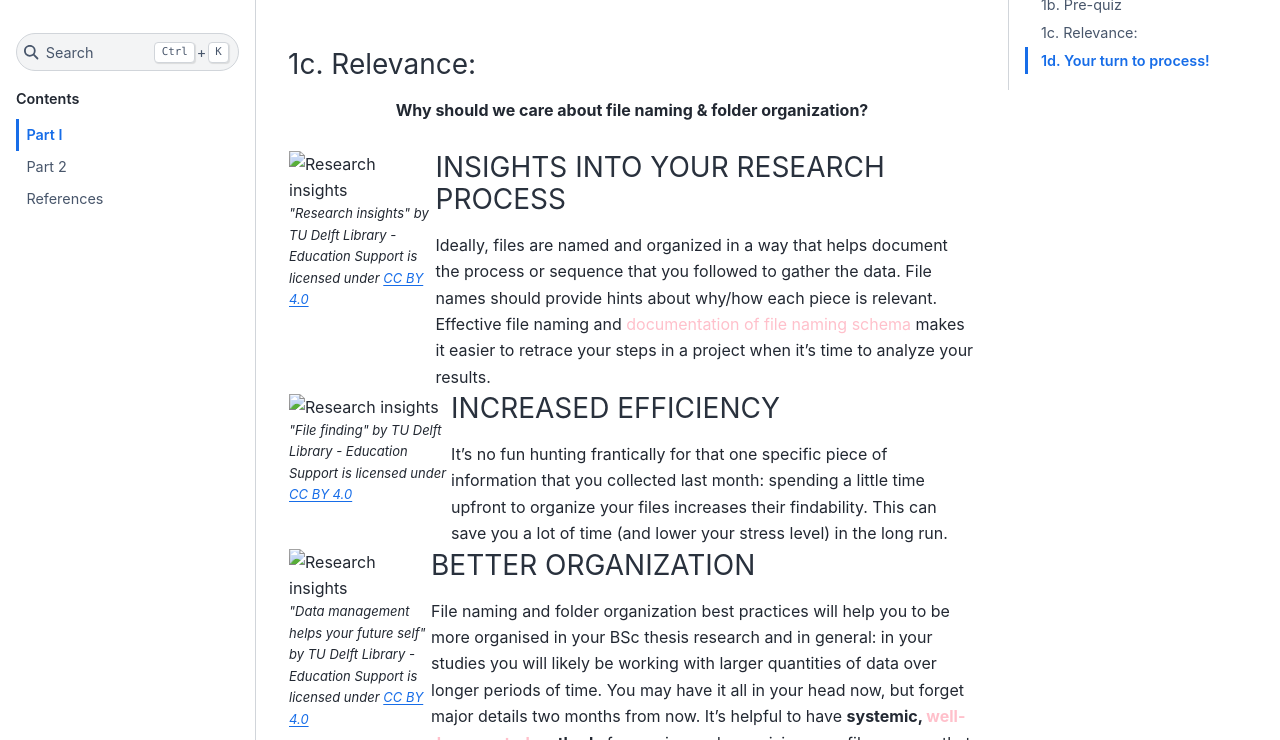
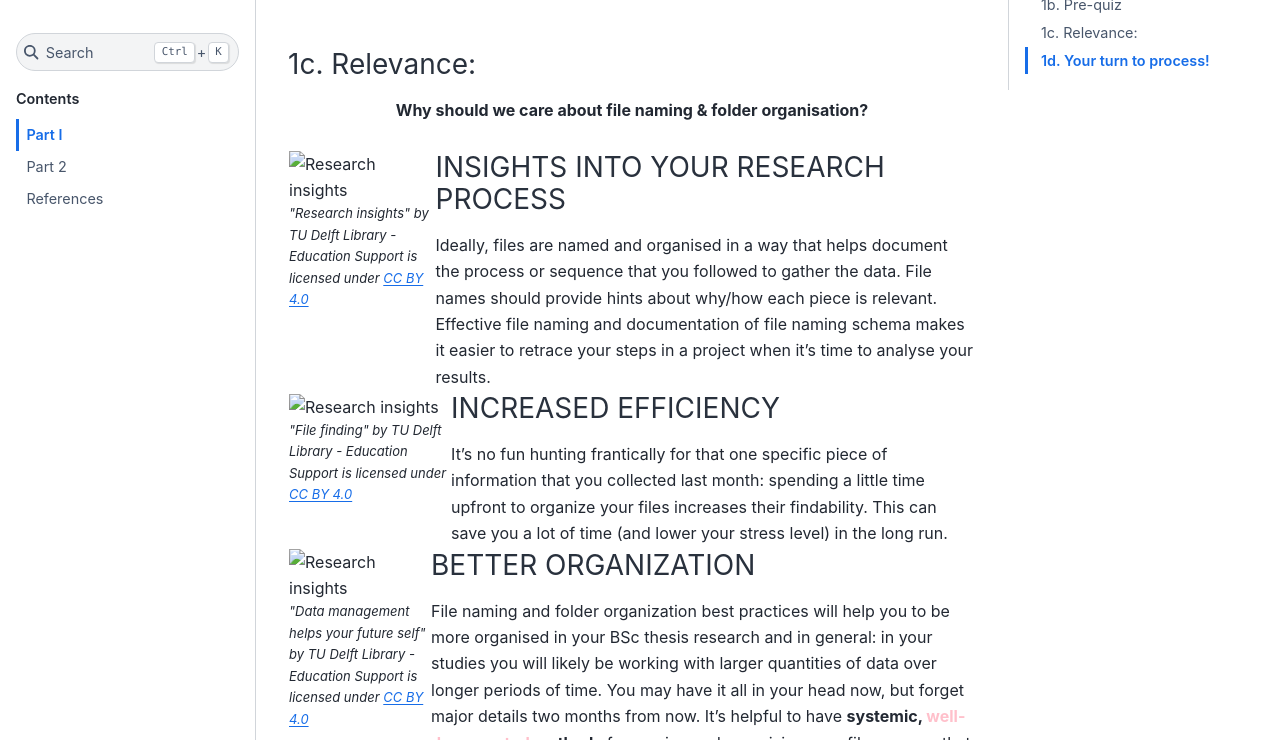
Before and after one commit to Enielen/files-and-folders, a Jupyter Book: the page built from book/part1/part1.md, in a window 1280 px wide and 900 px high, scrolled down 1298 px, cut to the strip 160-900 px from the top of the window. Built offline with Jupyter Book 1.0.4 settings and Sphinx 7.4.7 and the Sphinx Book theme 1.1.4, drawn with Linux system fonts in a browser that asks for light colours; comment, search, counter and statistics services are not loaded.

Commit message:
1c edits through "Insights into your research process" paragraph

```diff
--- a/book/part1/part1.md
+++ b/book/part1/part1.md
@@ -25,7 +25,7 @@ Before we begin, please take this short pre-quiz (5 questions). The purpose is t
 
 ### 1c. Relevance:
 
-<center><strong>Why should we care about file naming & folder organization?</strong></center><br>
+<center><strong>Why should we care about file naming & folder organisation?</strong></center><br>
 
 <style>
   table {
@@ -51,7 +51,7 @@ Before we begin, please take this short pre-quiz (5 questions). The purpose is t
     </td>
     <td>
       <h3>INSIGHTS INTO YOUR RESEARCH PROCESS</h3>
-      <p>Ideally, files are named and organized in a way that helps document the process or sequence that you followed to gather the data. File names should provide hints about why/how each piece is relevant. Effective file naming and <span style="color: pink;">documentation of file naming schema</span> makes it easier to retrace your steps in a project when it’s time to analyze your results.</p>
+      <p>Ideally, files are named and organised in a way that helps document the process or sequence that you followed to gather the data. File names should provide hints about why/how each piece is relevant. Effective file naming and documentation of file naming schema makes it easier to retrace your steps in a project when it’s time to analyse your results.</p>
     </td>
   </tr>
 </table>
```
